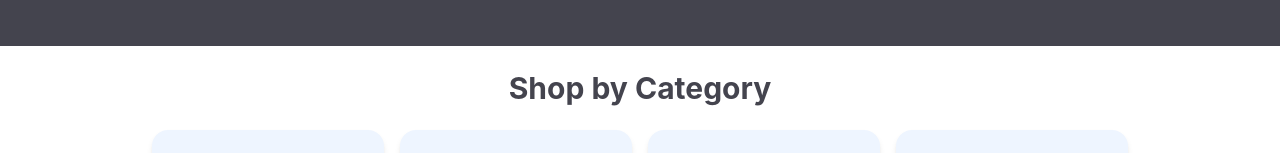
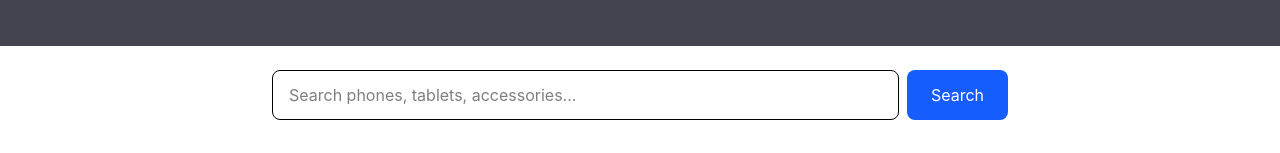
Before and after one commit to neuralstackdev0216/cbc-frontend, a React (Vite) app: page / in a window 1280 px wide. Shown: the part 387-540 px from the top of the page. Built offline with nearby package versions, Linux system fonts and the light colour scheme; no server answers.

Commit message:
feat: integrate product search and pagination

```diff
--- a/src/pages/client/homeContent.jsx
+++ b/src/pages/client/homeContent.jsx
@@ -4,10 +4,13 @@ import { Link } from "react-router-dom"
 import ProductCard from "../../components/productCard"
 import Loading from "../../components/loading"
 import { categories } from "../../utils/productMeta"
+import { useNavigate } from "react-router-dom";
 
 export default function HomeContent(){
     const [featured,setFeatured]=useState([])
     const [isLoading,setIsLoading]=useState(true)
+    const [search, setSearch] = useState("");
+    const navigate = useNavigate();
 
     useEffect(()=>{
         axios.get(import.meta.env.VITE_BACKEND_URL + "/api/products", {
@@ -28,6 +31,16 @@ export default function HomeContent(){
         })
     },[])
 
+    function handleSearch(e) {
+        e.preventDefault();
+
+        const keyword = search.trim();
+
+        if (!keyword) return;
+
+        navigate(`/products?search=${encodeURIComponent(keyword)}`);
+    }
+
     return(
         <div className="w-full min-h-full self-start flex flex-col items-center">
             {/* Hero */}
@@ -40,6 +53,26 @@ export default function HomeContent(){
                     Shop Now
                 </Link>
             </section>
+
+            <form
+                onSubmit={handleSearch}
+                className="w-full max-w-3xl mx-auto flex gap-2 my-6 px-4"
+            >
+                <input
+                    type="text"
+                    placeholder="Search phones, tablets, accessories..."
+                    value={search}
+                    onChange={(e) => setSearch(e.target.value)}
+                    className="flex-1 min-w-0 border rounded-lg px-4 py-3"
+                />
+
+                <button
+                    type="submit"
+                    className="bg-blue-600 text-white px-6 py-3 rounded-lg hover:bg-blue-700"
+                >
+                    Search
+                </button>
+            </form>
 
             {/* Categories */}
             <section className="w-full max-w-5xl p-6">
--- a/src/pages/client/productPage.jsx
+++ b/src/pages/client/productPage.jsx
@@ -8,37 +8,59 @@ import { categories } from "../../utils/productMeta";
 export default function ProductPage(){
     const [products,setProducts]=useState([])
     const [isLoading,setIsLoading]=useState(true)
+    const [page, setPage] = useState(1);
+    const [pagination, setPagination] = useState({
+    currentPage: 1,
+    totalPages: 0,
+    totalProducts: 0,
+    limit: 10,
+    hasNextPage: false,
+    hasPreviousPage: false
+    });
     const [searchParams,setSearchParams]=useSearchParams()
     const category=searchParams.get("category") || ""
+    const search = searchParams.get("search") || "";
 
     useEffect(()=>{
         setIsLoading(true)
         const params={}
         if(category){
             params.category=category
+
         }
+        if (search) params.search = search;
+        params.page = page;
+        params.limit = 2;
+
         axios.get(import.meta.env.VITE_BACKEND_URL + "/api/products",{params})
         .then((response)=>{
-            setProducts(response.data)
+            setProducts(response.data.products)
+            setPagination(response.data.pagination);
             setIsLoading(false)
         })
         .catch(()=>{
             setIsLoading(false)
         })
-    },[category]);
+    },[category,search,page]);
 
     return(
         <div className="w-full min-h-full self-start flex flex-col items-center p-4">
             <div className="flex flex-wrap justify-center gap-2 mb-4">
                 <button
-                    onClick={()=>setSearchParams({})}
+                    onClick={() => {
+                        setPage(1);
+                        setSearchParams({});
+                    }}
                     className={"px-4 py-2 rounded-full border font-semibold transition-all duration-300 " + (category=="" ? "bg-accent text-white border-accent" : "border-gray-300 text-secondary hover:border-accent")}>
                     All
                 </button>
                 {categories.map((c)=>(
                     <button
                         key={c.name}
-                        onClick={()=>setSearchParams({category:c.name})}
+                        onClick={() => {
+                            setPage(1);
+                            setSearchParams({ category: c.name });
+                        }}
                         className={"px-4 py-2 rounded-full border font-semibold transition-all duration-300 " + (category==c.name ? "bg-accent text-white border-accent" : "border-gray-300 text-secondary hover:border-accent")}>
                         {c.icon} {c.name}
                     </button>
@@ -53,7 +75,35 @@ export default function ProductPage(){
                         <ProductCard key={product.productId} product={product} />
                     ))}
                 </div>
-            )}
+        )}
+
+        {pagination.totalPages > 0 && (
+        <div className="flex justify-center items-center gap-4 mt-8 mb-8">
+
+            <button
+            onClick={() => setPage((prev) => prev - 1)}
+            disabled={!pagination.hasPreviousPage || isLoading}
+            className="px-4 py-2 bg-blue-600 text-white rounded
+                        disabled:bg-gray-400 disabled:cursor-not-allowed"
+            >
+            Previous
+            </button>
+
+            <span className="font-semibold">
+            Page {pagination.currentPage} of {pagination.totalPages}
+            </span>
+
+            <button
+            onClick={() => setPage((prev) => prev + 1)}
+            disabled={!pagination.hasNextPage || isLoading}
+            className="px-4 py-2 bg-blue-600 text-white rounded
+                        disabled:bg-gray-400 disabled:cursor-not-allowed"
+            >
+            Next
+            </button>
+
+        </div>
+        )}
         </div>
     )
 }
```
